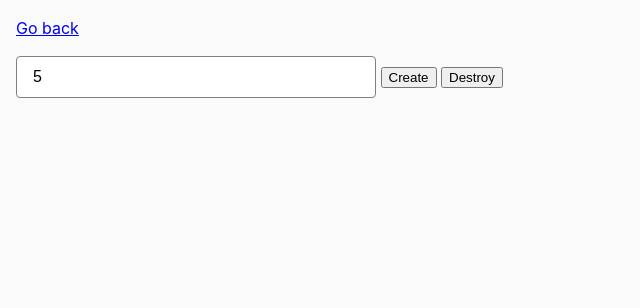
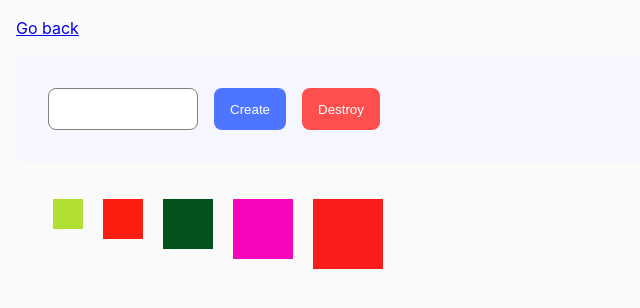
Before and after one commit to pinarunlu/goit-js-hw-07, a plain HTML site: page task-6.html in a window 1280 px wide. Both pictures are taken after typing "5" into the empty fields and a click on the button "Create". Shown: the whole page, without its empty margins (0-640 px from the left). Drawn offline with Linux system fonts and the light colour scheme.

Commit message:
task 6 oluşturuldu

```diff
--- a/css/common.css
+++ b/css/common.css
@@ -26,7 +26,7 @@ padding: 24px;
   background-color: #F6F6FE;
   border-radius: 8px;
   padding: 16px;
-
+width: 360px;
 
 }
 
@@ -106,3 +106,53 @@ input{
   border: none;
   border-radius: 8px;
 }
+.change-color:hover{
+  background-color: #6c8cff;
+}
+
+/*TASK-6*/
+
+#controls{
+  display: flex;
+  gap: 16px;
+  border-radius: 8px;
+  padding: 32px;
+  background-color: #F6F6FE;
+}
+#controls-input{
+  border: 1px solid #808080;
+  border-radius: 8px;
+  padding: 8px 16px;
+  text-align: center;
+  width: 150px;
+
+}
+#create-btn{
+  background-color: #4e75ff;
+  border-radius: 8px;
+  padding: 8px 16px;
+  color: #ffffff;
+  border: none;
+  cursor: pointer;
+}
+#create-btn:hover{
+  background-color: #6c8cff;
+}
+#destroy-btn{
+  background-color: #FF4E4E;
+  border-radius: 8px;
+    padding: 8px 16px;
+    color: #ffffff;
+    border: none;
+    cursor: pointer;
+}
+#destroy-btn:hover{
+  background-color: #ff7070;
+}
+#boxes{
+  display: flex;
+  flex-wrap: wrap;
+  gap: 10px;
+  padding: 32px;
+ border-radius: 8px;
+}
--- a/js/task-6.js
+++ b/js/task-6.js
@@ -3,3 +3,52 @@ function getRandomHexColor() {
     .toString(16)
     .padStart(6, 0)}`;
 }
+
+
+
+const controls = document.getElementById('controls');
+const input = controls.querySelector('input');
+const createButton = controls.querySelector('[data-create]');
+const destroyButton = controls.querySelector('[data-destroy]');
+const boxesContainer = document.getElementById('boxes');
+
+
+createButton.addEventListener('click', () => {
+  const amount = parseInt(input.value, 10);
+
+
+  if (amount >= 1 && amount <= 100) {
+    createBoxes(amount);
+    input.value = '';
+  } else {
+    alert('Please enter a number between 1 and 100.');
+  }
+});
+
+
+destroyButton.addEventListener('click', destroyBoxes);
+
+
+function createBoxes(amount) {
+  destroyBoxes();
+
+  const boxes = [];
+  let size = 30;
+
+  for (let i = 0; i < amount; i++) {
+    const box = document.createElement('div');
+    box.style.width = `${size}px`;
+    box.style.height = `${size}px`;
+    box.style.backgroundColor = getRandomHexColor();
+    box.style.margin = '5px';
+    boxes.push(box);
+    size += 10;
+  }
+
+  boxesContainer.append(...boxes);
+}
+
+
+function destroyBoxes() {
+  boxesContainer.innerHTML = '';
+}
--- a/task-6.html
+++ b/task-6.html
@@ -11,9 +11,9 @@
     <p><a href="./index.html">Go back</a></p>
 
     <div id="controls">
-      <input type="number" min="1" max="100" step="1" />
-      <button type="button" data-create>Create</button>
-      <button type="button" data-destroy>Destroy</button>
+      <input type="number" id="controls-input" min="1" max="100" step="1" />
+      <button type="button" id="create-btn" data-create>Create</button>
+      <button type="button" id="destroy-btn" data-destroy>Destroy</button>
     </div>
 
     <div id="boxes"></div>
```
